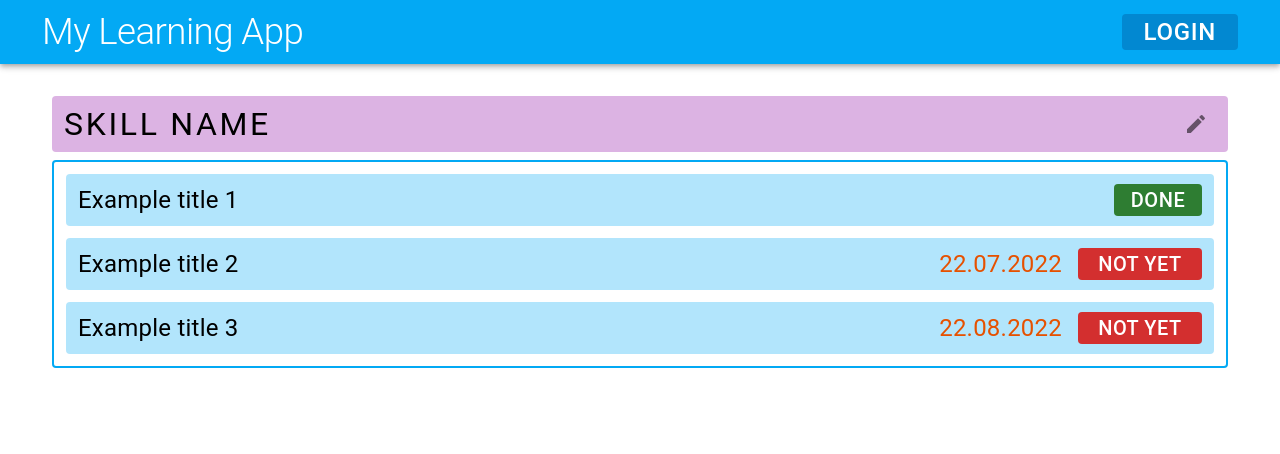
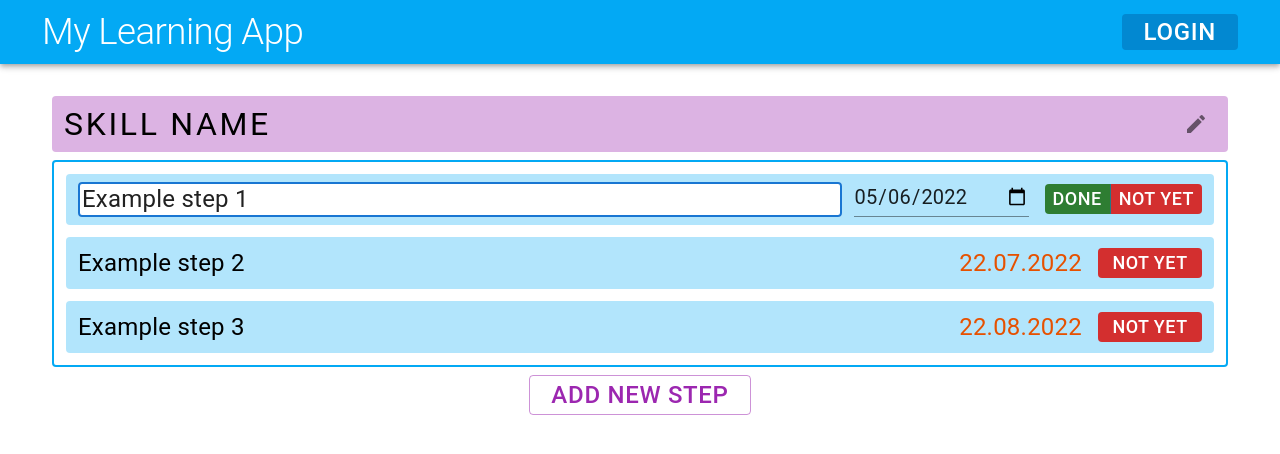
Before and after one commit to An-nett/my-learning-app, a React (Create React App) app: page / in a window 1280 px wide. Both pictures are taken after a click on the button "DONE". Shown: the top 454 px of the page. Built offline with nearby package versions, Linux system fonts and the light colour scheme.

Commit message:
added edit mode for skill item

```diff
--- a/src/components/Buttons/Buttons.styled.ts
+++ b/src/components/Buttons/Buttons.styled.ts
@@ -36,9 +36,13 @@ export const DoneButton = styled(Button, {
   backgroundColor: theme.palette[isDone ? "success" : "error"].main,
   color: theme.palette.common.white,
   flexShrink: 0,
-  minWidth: theme.spacing(isDone ? 22 : 31),
+  minWidth: theme.spacing(isDone ? 20 : 26),
+  alignSelf: "center",
+  [theme.breakpoints.down("md")]: {
+    marginLeft: "auto",
+  },
   "&.MuiButton-root": {
-    fontSize: 20,
+    fontSize: 18,
   },
   "& svg": {
     height: theme.spacing(5),
--- a/src/components/SkillItem/SkillItem.tsx
+++ b/src/components/SkillItem/SkillItem.tsx
@@ -1,9 +1,17 @@
 import { Edit } from "@mui/icons-material";
-import { alpha, Stack, Typography } from "@mui/material";
+import {
+  alpha,
+  ButtonGroup,
+  Stack,
+  TextField,
+  Typography,
+} from "@mui/material";
 import moment from "moment";
-import { FC, useState } from "react";
+import { FC, useCallback, useState } from "react";
 import { mainDate } from "../../types/date-format";
 import { DoneButton } from "../Buttons/Buttons.styled";
+
+// TODO Пока пропсы не меняются, т.к. нет связи с редаксом, после создания дописать тесты
 
 interface SkillItemProps {
   title: string;
@@ -17,11 +25,42 @@ export const SkillItem: FC<SkillItemProps> = ({
   isDone = false,
 }) => {
   const [hover, setHover] = useState(false);
+  const [editMode, setEditMode] = useState(false);
+
+  const [inputTitle, setTitle] = useState(title);
+  const [date, setDate] = useState(datePlan);
+
+  const toggleEditMode = useCallback(() => {
+    setEditMode((prevMode) => !prevMode);
+  }, []);
+  const handleMouseEnter = useCallback(() => {
+    setHover(true);
+  }, []);
+  const handleMouseLeave = useCallback(() => {
+    setHover(false);
+  }, []);
+
+  const handleDoneClick = useCallback(() => {
+    setEditMode(false);
+    setHover(false);
+  }, []);
+  const handleNotDoneClick = useCallback(() => {
+    setEditMode(false);
+    setHover(false);
+  }, []);
+
+  const handleTitleChange = useCallback((e: React.BaseSyntheticEvent) => {
+    setTitle(e.target.value);
+  }, []);
+  const handleDateChange = useCallback((e: React.BaseSyntheticEvent) => {
+    setDate(e.target.value);
+  }, []);
+
   return (
     <Stack
-      direction="row"
-      spacing={4}
-      alignItems="center"
+      direction={{ xs: "column", md: "row" }}
+      spacing={3}
+      alignItems={{ xs: "stretch", md: "center" }}
       px={3}
       py={2}
       sx={(theme) => ({
@@ -29,25 +68,68 @@ export const SkillItem: FC<SkillItemProps> = ({
         borderRadius: theme.spacing(1),
       })}
     >
-      <Typography flexGrow={1}>{title}</Typography>
-      {!isDone && (
+      {editMode ? (
+        <TextField
+          variant="outlined"
+          value={inputTitle}
+          onChange={handleTitleChange}
+          autoFocus
+          size="small"
+          sx={{ flexGrow: 1 }}
+          InputProps={{
+            sx: (theme) => ({
+              backgroundColor: theme.palette.common.white,
+              borderRadius: theme.spacing(1),
+              "& .MuiOutlinedInput-input": {
+                padding: theme.spacing(0, 1),
+              },
+            }),
+          }}
+        />
+      ) : (
+        <Typography flexGrow={1}>{inputTitle}</Typography>
+      )}
+      <Stack direction="row" spacing={4} justifyContent="flex-end">
+        {editMode ? (
+          <TextField
+            variant="standard"
+            size="small"
+            value={date}
+            onChange={handleDateChange}
+            InputProps={{
+              type: "date",
+              sx: { "& .MuiInput-input": { fontSize: 20 } },
+            }}
+          />
+        ) : !isDone ? (
           <Typography
             sx={(theme) => ({
-            color: moment(datePlan).isAfter()
+              color: moment(date).isAfter()
                 ? "initial"
                 : theme.palette.warning.dark,
             })}
           >
-          {moment(datePlan).format(mainDate)}
+            {moment(date).format(mainDate)}
           </Typography>
-      )}
+        ) : null}
+        {editMode ? (
+          <ButtonGroup variant="text">
+            <DoneButton isDone onClick={handleDoneClick}>
+              done
+            </DoneButton>
+            <DoneButton onClick={handleNotDoneClick}>not yet</DoneButton>
+          </ButtonGroup>
+        ) : (
           <DoneButton
             isDone={isDone}
-        onMouseEnter={() => setHover(true)}
-        onMouseLeave={() => setHover(false)}
+            onMouseEnter={handleMouseEnter}
+            onMouseLeave={handleMouseLeave}
+            onClick={toggleEditMode}
           >
-        {hover ? <Edit /> : isDone ? "done" : "not yet"}
+            {hover || editMode ? <Edit /> : isDone ? "done" : "not yet"}
           </DoneButton>
+        )}
+      </Stack>
     </Stack>
   );
 };
--- a/src/pages/skill.tsx
+++ b/src/pages/skill.tsx
@@ -1,5 +1,5 @@
 import { Edit } from "@mui/icons-material";
-import { alpha, Stack, Typography } from "@mui/material";
+import { alpha, Button, Stack, Typography } from "@mui/material";
 import { FC } from "react";
 import { ActionButton } from "../components/Buttons/Buttons.styled";
 import { SkillItem } from "../components/SkillItem/SkillItem";
@@ -31,10 +31,18 @@ export const SkillPage: FC = () => {
           borderRadius: theme.spacing(1),
         })}
       >
-        <SkillItem title="Example title 1" datePlan="2022-05-06" isDone />
-        <SkillItem title="Example title 2" datePlan="2022-07-22" />
-        <SkillItem title="Example title 3" datePlan="2022-08-22" />
+        <SkillItem title="Example step 1" datePlan="2022-05-06" isDone />
+        <SkillItem title="Example step 2" datePlan="2022-07-22" />
+        <SkillItem title="Example step 3" datePlan="2022-08-22" />
       </Stack>
+      <Button
+        variant="outlined"
+        color="secondary"
+        size="large"
+        sx={{ alignSelf: "center" }}
+      >
+        Add new step
+      </Button>
     </Stack>
   );
 };
```
Also changed, not shown: 2 other files (tests, documents, lock files or other folders). Lines whose indentation alone changed are shown as unchanged.
